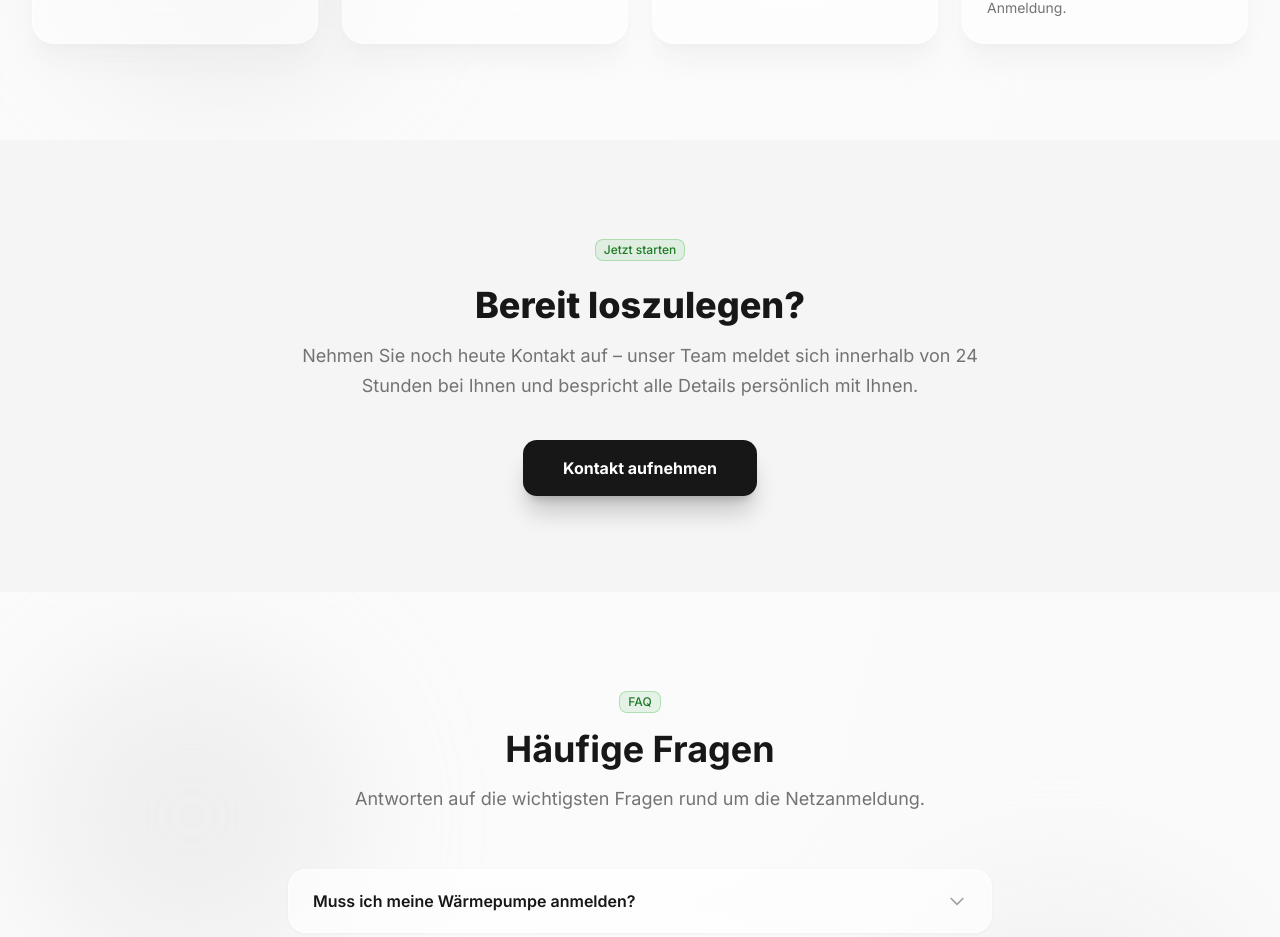
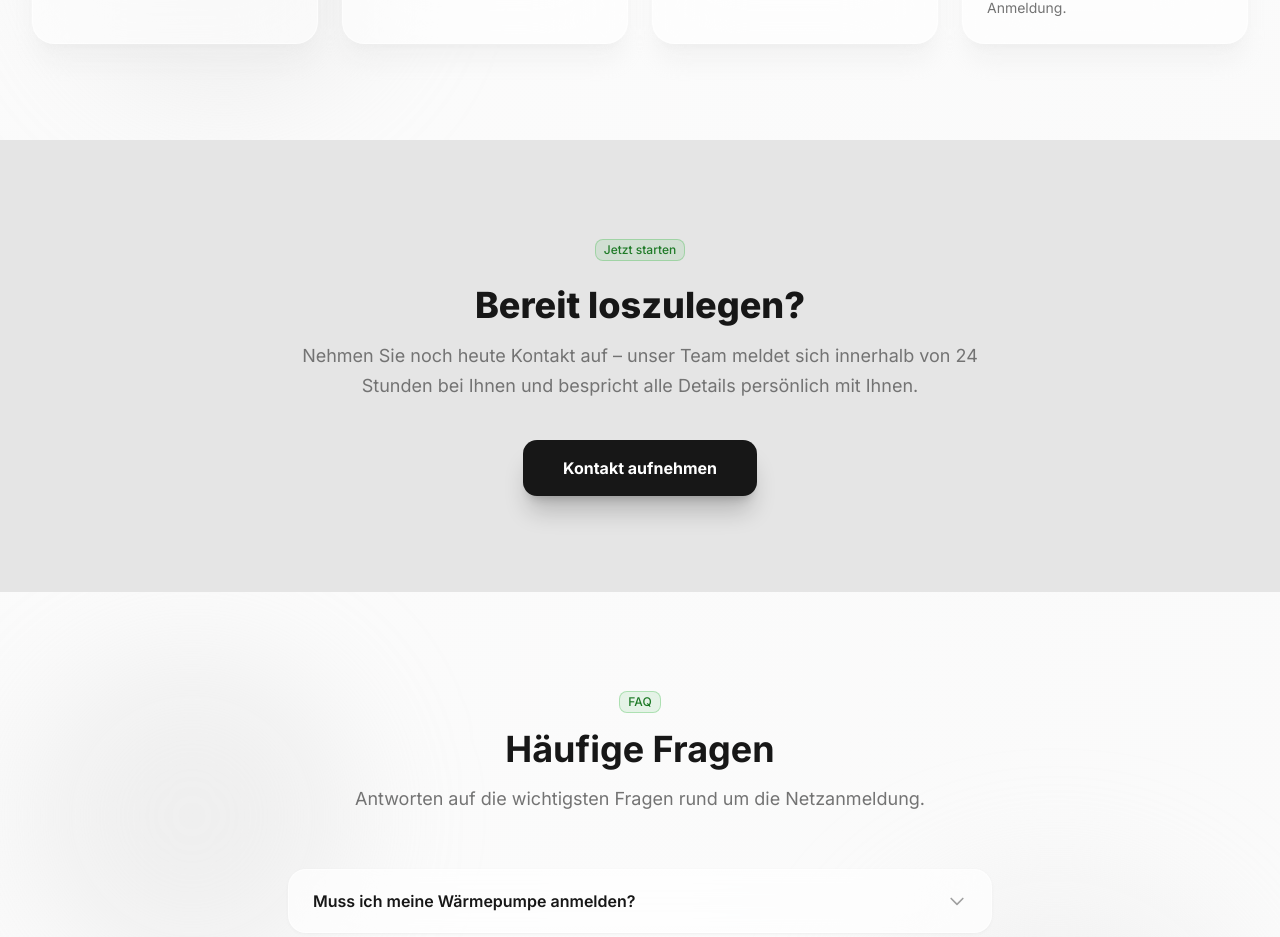
Before and after one commit to Louis-Benedict/pvanmeldung24, a Next.js app: page / in a window 1280 px wide. Shown: the part 3673-4610 px from the top of the page. Built offline with nearby package versions, Linux system fonts and the light colour scheme.

Commit message:
fix: update cta section color

```diff
--- a/app/blog/page.tsx
+++ b/app/blog/page.tsx
@@ -116,7 +116,7 @@ export default function BlogPage() {
         </section>
 
         {/* ── CTA ── */}
-        <section className="py-20 bg-neutral-100">
+        <section className="py-20 bg-neutral-200">
           <div className="max-w-3xl mx-auto px-6 sm:px-8 lg:px-8 text-center">
             <h2 className="text-3xl font-extrabold text-neutral-900 mb-4">
               Bereit zur Anmeldung?
--- a/app/page.tsx
+++ b/app/page.tsx
@@ -651,7 +651,7 @@ export default function Home() {
         </section>
 
         {/* ── CTA ── */}
-        <section className="py-24 relative overflow-hidden bg-neutral-100">
+        <section className="py-24 relative overflow-hidden bg-neutral-200">
           <div className="relative max-w-3xl mx-auto px-6 sm:px-8 lg:px-8 text-center">
             <Badge className="mb-6 bg-[#2BB33A]/10 text-[#1e7a27] border-[#2BB33A]/30">
               Jetzt starten
```
